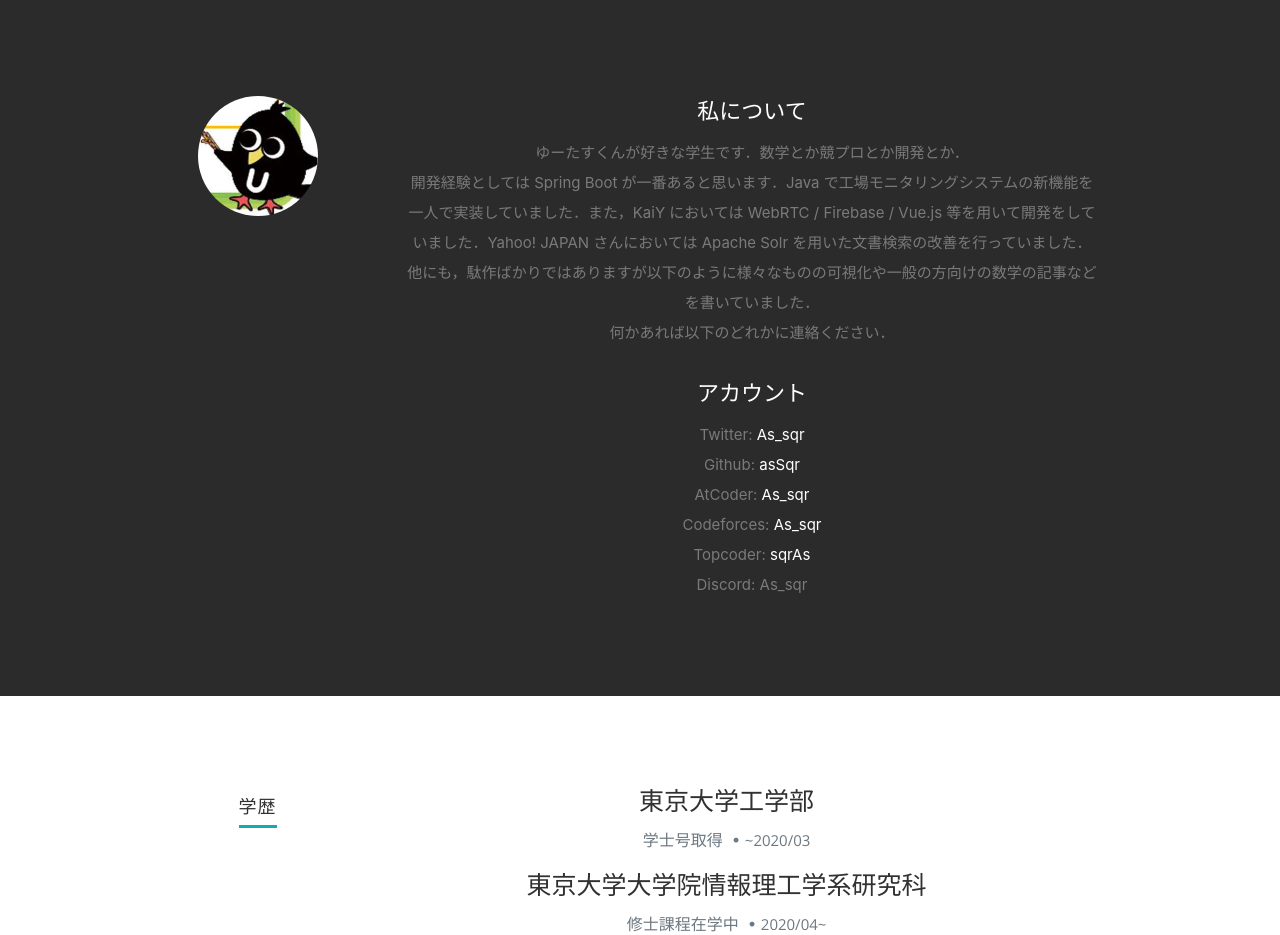
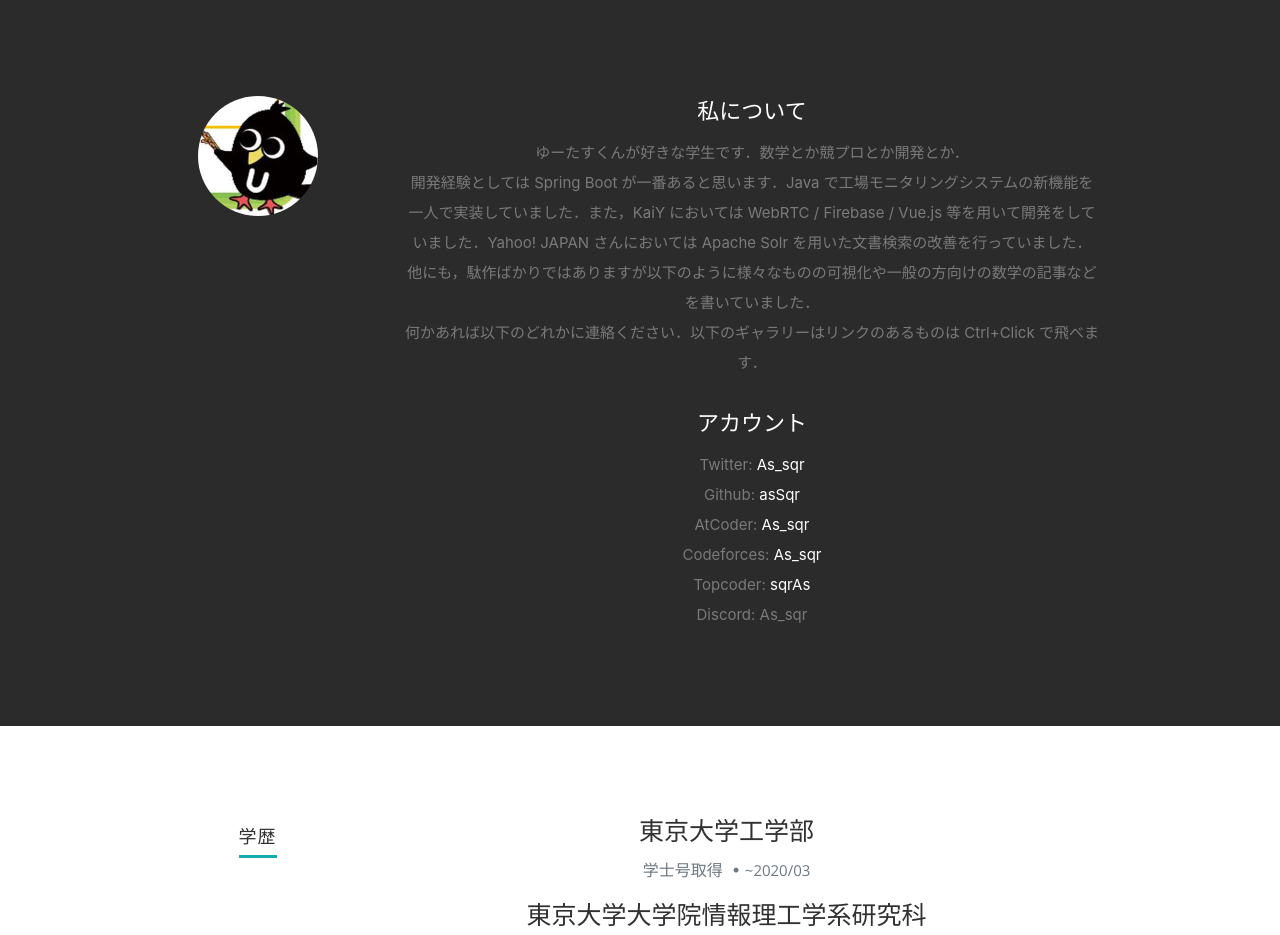
Before and after one commit to asSqr/as-sqr-portfolio, a React (Create React App) app: page / in a window 1280 px wide. Shown: the part 800-1735 px from the top of the page. Built offline with nearby package versions, Linux system fonts and the light colour scheme.

Commit message:
fix: 説明追加

```diff
--- a/src/Components/About.js
+++ b/src/Components/About.js
@@ -25,7 +25,7 @@ class About extends Component {
               ゆーたすくんが好きな学生です．数学とか競プロとか開発とか．<br/>
               開発経験としては Spring Boot が一番あると思います．Java で工場モニタリングシステムの新機能を一人で実装していました．また，KaiY においては WebRTC / Firebase / Vue.js 等を用いて開発をしていました．Yahoo! JAPAN さんにおいては Apache Solr を用いた文書検索の改善を行っていました．<br/>
               他にも，駄作ばかりではありますが以下のように様々なものの可視化や一般の方向けの数学の記事などを書いていました．<br/>
-              何かあれば以下のどれかに連絡ください．
+              何かあれば以下のどれかに連絡ください．以下のギャラリーはリンクのあるものは Ctrl+Click で飛べます．
             </p>
             <h2>アカウント</h2>
             <p className="address">
```
